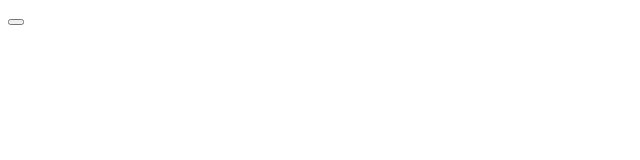
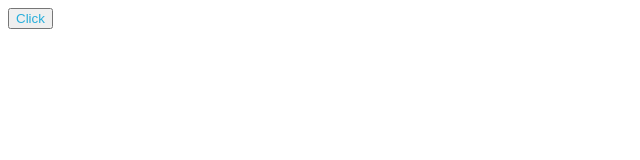
Before and after one commit to Deepak2-0/React-Contest---1---Button-Action-with-Class-Component, a React app: page / in a window 1280 px wide. Shown: the top 160 px of the page, without its empty margins (0-640 px from the left). Built offline with nearby package versions, Linux system fonts and the light colour scheme.

Commit message:
Text inside button

```diff
--- a/src/components/App.js
+++ b/src/components/App.js
@@ -22,7 +22,7 @@ class App extends Component {
   render() {
     return (
       <div id="main">
-        <button onClick={this.handleClick} />
+        <button onClick={this.handleClick}>Click</button>
         <p id={this.state.id}>{this.state.para}</p>
       </div>
     );
```
